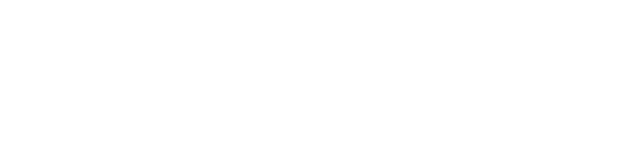
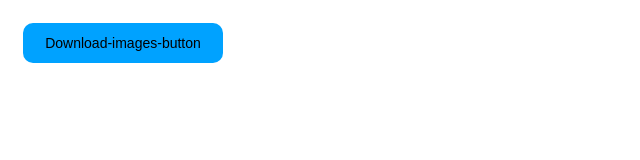
Before and after one commit to acciojob/parallel-processing-promises-AniketGauda, a website: page main.html in a window 1280 px wide. Shown: the whole page, without its empty margins (0-640 px from the left). Drawn offline with Linux system fonts and the light colour scheme.

Commit message:
created a submission

```diff
--- a/main.html
+++ b/main.html
@@ -7,6 +7,7 @@
 
   <body>
     <!-- the entire body must be written by student -->
+    <button class="btn" id="download-images-button">Download-images-button</button>
     <div id="output"></div>
     <script type="text/javascript" src="./script.js"></script>
   </body>
--- a/script.js
+++ b/script.js
@@ -7,3 +7,15 @@ const images = [
   { url: "https://picsum.photos/id/238/200/300" },
   { url: "https://picsum.photos/id/239/200/300" },
 ];
+
+btn.onclick = ()=>{
+    Promise.all(images).then((data)=>{
+        data.forEach((url)=>{
+            output.innerHTML+=`
+                <img src='${url.url}'>
+            `
+        })
+    }).catch((err)=>{
+        console.log(`Failed to load image's URL: ${err.url}`);
+    })
+}
--- a/styles.css
+++ b/styles.css
@@ -1 +1,11 @@
 /*  your css code here. If applicable */
+.btn{
+    width: 200px;
+    height: 40px;
+    border: none;
+    border-radius: 10px;
+    font-family: Arial, Helvetica, sans-serif;
+    background-color: rgb(0, 162, 255);
+    font-size: 14px;
+    margin: 15px;
+}
```
